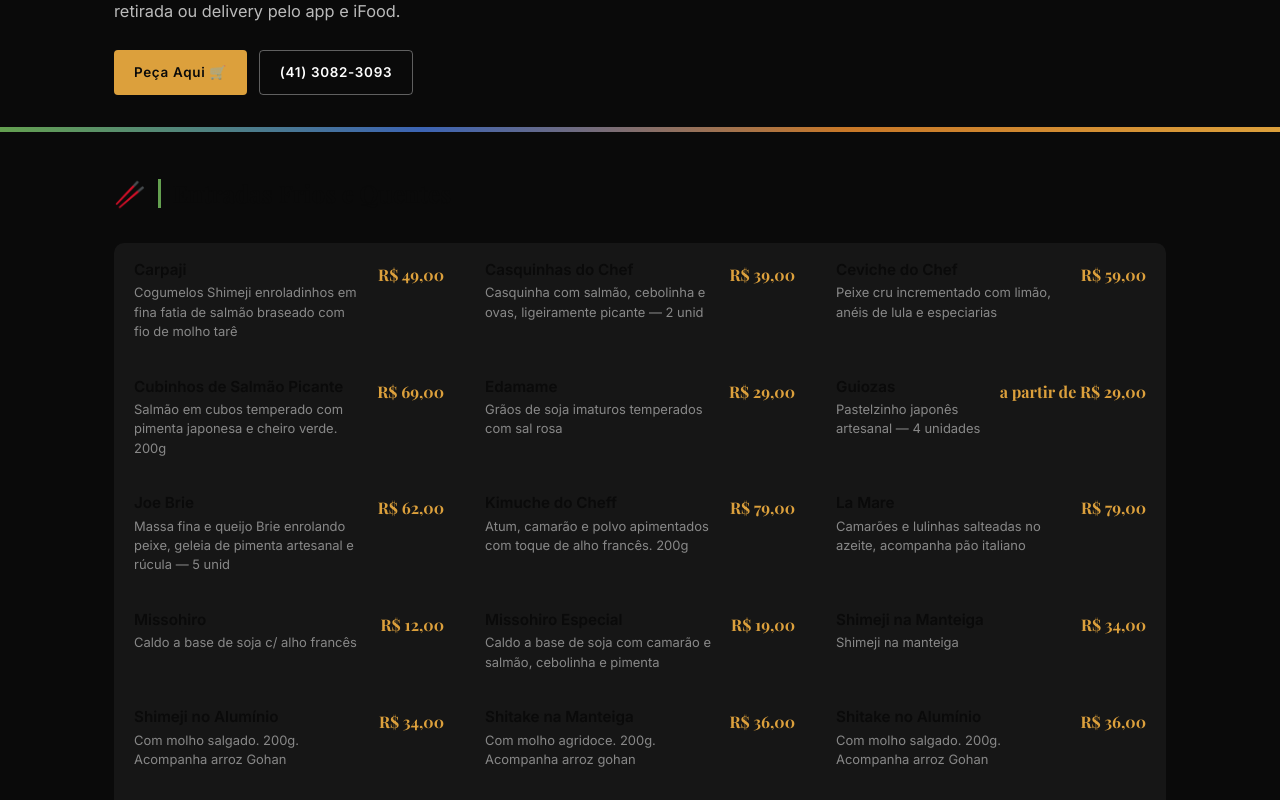
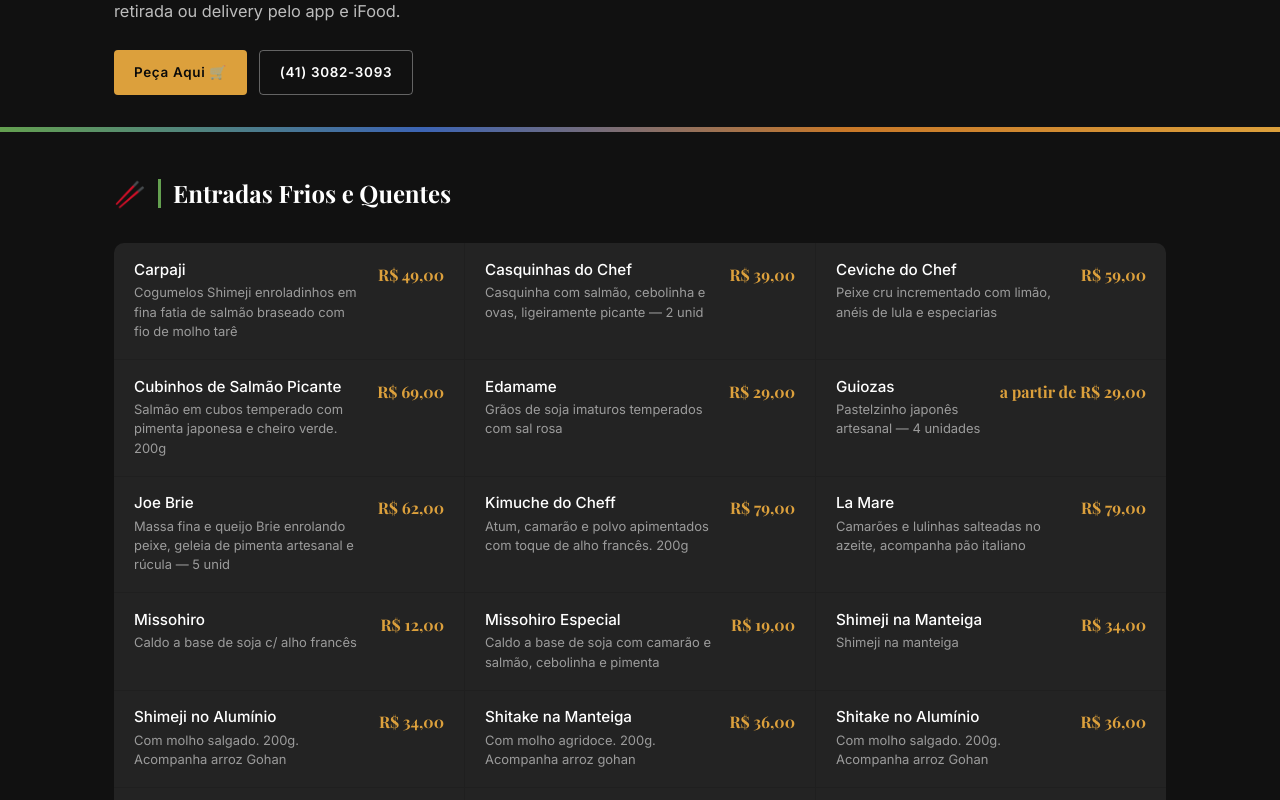
Before and after one commit to imaginumsushi/imaginum-sushi, a Next.js app: page /cardapio in a window 1280 px wide. Shown: the part 320-1120 px from the top of the page. Built offline with nearby package versions, Linux system fonts and the light colour scheme.

Commit message:
Fix: cores legíveis em todas as seções do cardápio

```diff
--- a/app/cardapio/page.tsx
+++ b/app/cardapio/page.tsx
@@ -215,7 +215,7 @@ export default function Cardapio() {
       <Nav />
       <main style={{paddingTop:'5rem',minHeight:'100vh'}}>
 
-        <section className="section" style={{paddingBottom:'2rem'}}>
+        <section className="section" style={{paddingBottom:'2rem',background:'var(--dark)'}}>
           <div className="container">
             <p className="tag-pill">Japanese Fusion Food · Curitiba</p>
             <h1>Cardápio <em className="gold">Imaginum Sushi</em></h1>
@@ -233,18 +233,18 @@ export default function Cardapio() {
         <div className="wave-bar" />
 
         {cardapio.map((s, i) => (
-          <section key={i} className={'section' + (i % 2 === 1 ? ' section-dark' : '')} style={{paddingTop:'2.5rem',paddingBottom:'2.5rem'}}>
+          <section key={i} className="section" style={{paddingTop:'2.5rem',paddingBottom:'2.5rem',background: i % 2 === 1 ? 'var(--surface)' : 'var(--dark)'}}>
             <div className="container">
               <div style={{display:'flex',alignItems:'center',gap:'0.75rem',marginBottom:'1.75rem'}}>
                 <span style={{fontSize:'1.6rem'}}>{s.emoji}</span>
-                <h2 style={{fontSize:'1.5rem',color:i%2===1?'var(--white)':'var(--black)',borderLeft:`3px solid ${s.cor}`,paddingLeft:'0.75rem'}}>{s.secao}</h2>
+                <h2 style={{fontSize:'1.5rem',color:'var(--white)',borderLeft:`3px solid ${s.cor}`,paddingLeft:'0.75rem'}}>{s.secao}</h2>
               </div>
-              <div style={{display:'grid',gridTemplateColumns:'repeat(auto-fill,minmax(300px,1fr))',gap:'1px',background:'rgba(128,128,128,0.1)',borderRadius:'10px',overflow:'hidden'}}>
+              <div style={{display:'grid',gridTemplateColumns:'repeat(auto-fill,minmax(300px,1fr))',gap:'1px',background:'rgba(255,255,255,0.06)',borderRadius:'10px',overflow:'hidden'}}>
                 {s.itens.map((item, j) => (
-                  <div key={j} style={{background:i%2===1?'rgba(255,255,255,0.03)':'rgba(0,0,0,0.02)',padding:'1.1rem 1.25rem',display:'flex',justifyContent:'space-between',alignItems:'flex-start',gap:'1rem'}}>
+                  <div key={j} style={{background: i%2===1 ? 'rgba(255,255,255,0.04)' : 'rgba(255,255,255,0.02)',padding:'1.1rem 1.25rem',display:'flex',justifyContent:'space-between',alignItems:'flex-start',gap:'1rem'}}>
                     <div style={{flex:1}}>
-                      <h3 style={{color:i%2===1?'var(--white)':'var(--black)',fontSize:'0.95rem',marginBottom:'0.25rem'}}>{item.nome}</h3>
-                      {item.desc && item.desc !== 'consulte' && <p style={{fontSize:'0.81rem',color:i%2===1?'rgba(255,255,255,0.48)':'var(--gray-500)',lineHeight:'1.5'}}>{item.desc}</p>}
+                      <h3 style={{color:'var(--white)',fontSize:'0.95rem',marginBottom:'0.25rem',fontWeight:500}}>{item.nome}</h3>
+                      {item.desc && item.desc !== 'consulte' && <p style={{fontSize:'0.81rem',color:'rgba(255,255,255,0.55)',lineHeight:'1.5'}}>{item.desc}</p>}
                     </div>
                     <span style={{fontFamily:'var(--font-display)',fontSize:'1rem',color:'var(--gold)',fontWeight:700,flexShrink:0,whiteSpace:'nowrap'}}>{item.preco}</span>
                   </div>
```
